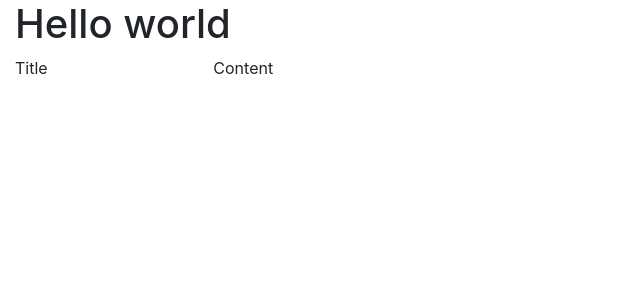
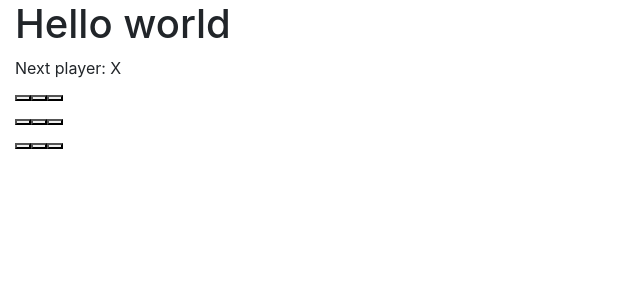
Before and after one commit to springcome/uo, a React (Create React App) app in the folder frontend/: page / in a window 1280 px wide. Shown: the top 300 px of the page, without its empty margins (0-640 px from the left). Built offline with nearby package versions, Linux system fonts and the light colour scheme.

Commit message:
Tic Tac Toe Game, 초기코드작성

```diff
--- a/frontend/src/App.js
+++ b/frontend/src/App.js
@@ -1,4 +1,5 @@
-import React from 'react';
+import React, { Component } from 'react';
+import Game from './tictactoe/Game';
 
 import "bootstrap/dist/css/bootstrap.css";
 
@@ -6,14 +7,7 @@ function App() {
   return (
 		<div class="container-fluid">
 			<h1>Hello world</h1>
-			<div class="row">
-				<div class="col-md-2">
-					Title
-				</div>
-				<div>
-					Content
-				</div>
-			</div>
+			<Game />
 		</div>
   );
 }
--- /dev/null
+++ b/frontend/src/tictactoe/Board.js
@@ -0,0 +1,35 @@
+import React from 'react';
+import Square from './Square';
+
+class Board extends React.Component {
+    renderSquare(i) {
+        return <Square />
+    }
+
+    render() {
+        const status = 'Next player: X';
+
+        return (
+            <div>
+                <div className="status">{status}</div>
+                <div className="board-row">
+                    {this.renderSquare(0)}
+                    {this.renderSquare(1)}
+                    {this.renderSquare(2)}
+                </div>
+                <div className="board-row">
+                    {this.renderSquare(3)}
+                    {this.renderSquare(4)}
+                    {this.renderSquare(5)}
+                </div>
+                <div className="board-row">
+                    {this.renderSquare(6)}
+                    {this.renderSquare(7)}
+                    {this.renderSquare(8)}
+                </div>
+            </div>
+        );
+    }
+}
+
+export default Board;
--- /dev/null
+++ b/frontend/src/tictactoe/Game.js
@@ -0,0 +1,20 @@
+import React from "react";
+import Board from "./Board";
+
+class Game extends React.Component {
+    render() {
+        return (
+            <div className='game'>
+                <div className="game-board">
+                    <Board />
+                </div>
+                <div className="game-info">
+                    <div>{/* status */}</div>
+                    <ol>{/* TODO */}</ol>
+                </div>
+            </div>
+        );
+    }
+}
+
+export default Game;
--- /dev/null
+++ b/frontend/src/tictactoe/Square.js
@@ -0,0 +1,13 @@
+import React from 'react';
+
+class Square extends React.Component {
+    render() {
+        return (
+            <button class="square">
+                {/* TODO */}
+            </button>
+        );
+    }
+}
+
+export default Square;
```
